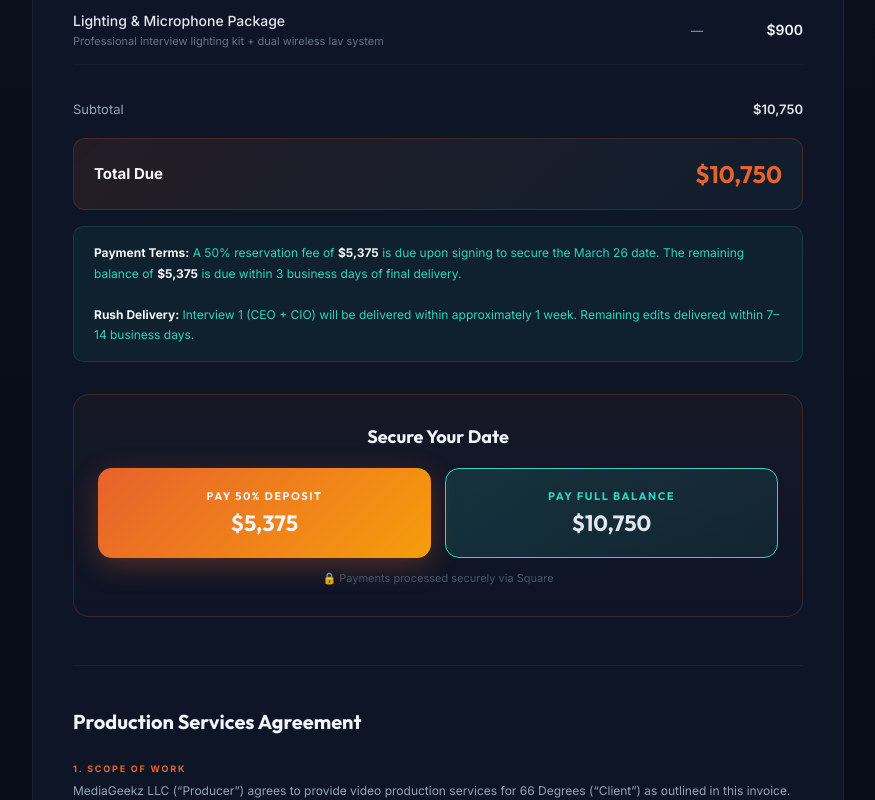
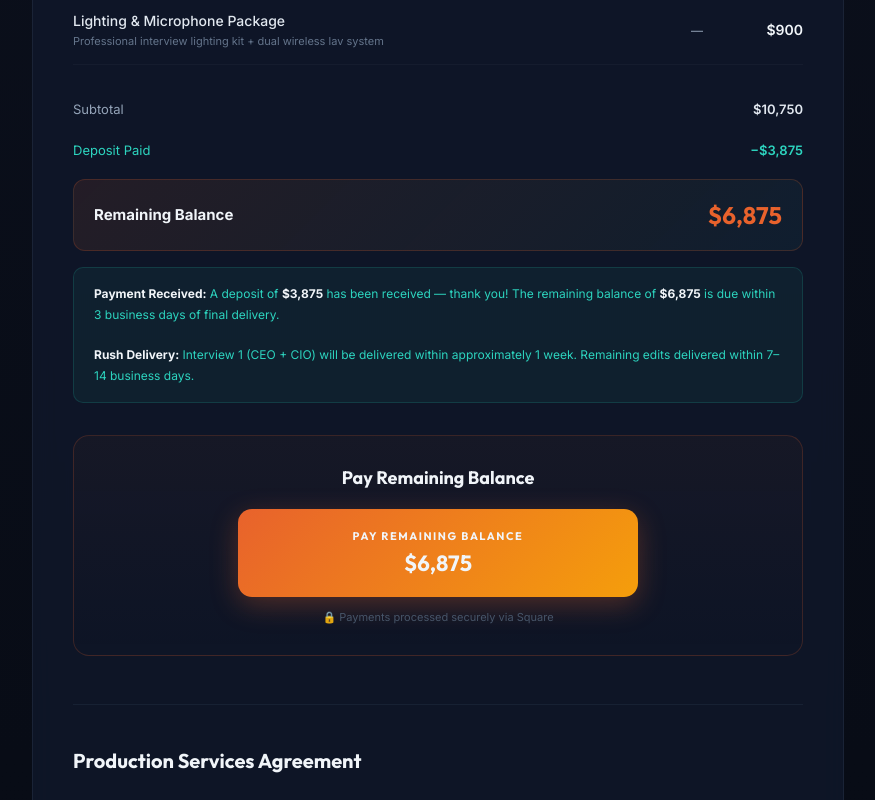
Before and after one commit to DanielSensual/Mediageekzquotes, a Next.js app: page /proposals/leadership-interviews/invoice in a window 1280 px wide. Shown: the part 1000-1800 px from the top of the page, without its empty margins (202-1077 px from the left). Built offline with nearby package versions, Linux system fonts and the light colour scheme.

Commit message:
Invoice: show $3,875 deposit paid, remaining balance $6,875 with Square checkout

```diff
--- a/app/proposals/leadership-interviews/invoice/page.js
+++ b/app/proposals/leadership-interviews/invoice/page.js
@@ -27,8 +27,8 @@ const LINE_ITEMS = [
 ];
 
 const SUBTOTAL = LINE_ITEMS.reduce((s, i) => s + i.amount, 0);
-const DEPOSIT_PERCENT = 50;
-const DEPOSIT = Math.round(SUBTOTAL * DEPOSIT_PERCENT / 100);
+const DEPOSIT_PAID = 3875;
+const REMAINING = SUBTOTAL - DEPOSIT_PAID;
 
 const fmt = (n) => '$' + n.toLocaleString('en-US');
 
@@ -44,16 +44,11 @@ export default function InvoicePage() {
         window.print();
     };
 
-    const handlePayment = (type) => {
-        const amount = type === 'deposit' ? DEPOSIT : SUBTOTAL;
-        const description = type === 'deposit'
-            ? 'MediaGeekz — Leadership Interviews (50% Deposit)'
-            : 'MediaGeekz — Leadership Interviews (Full Payment)';
-
+    const handlePayment = () => {
         const params = new URLSearchParams({
-            amount: amount.toString(),
-            desc: description,
-            type,
+            amount: REMAINING.toString(),
+            desc: 'MediaGeekz — Leadership Interviews (Remaining Balance)',
+            type: 'remaining',
         });
 
         window.location.href = `/checkout?${params.toString()}`;
@@ -556,46 +551,37 @@ export default function InvoicePage() {
                             <span className="total-label">Subtotal</span>
                             <span className="total-value">{fmt(SUBTOTAL)}</span>
                         </div>
+                        <div className="total-row">
+                            <span className="total-label" style={{ color: 'var(--teal)' }}>Deposit Paid</span>
+                            <span className="total-value" style={{ color: 'var(--teal)' }}>−{fmt(DEPOSIT_PAID)}</span>
+                        </div>
                         <div className="total-row highlight">
-                            <span className="total-label strong">Total Due</span>
-                            <span className="total-value big">{fmt(SUBTOTAL)}</span>
+                            <span className="total-label strong">Remaining Balance</span>
+                            <span className="total-value big">{fmt(REMAINING)}</span>
                         </div>
                     </div>
 
                     <div className="deposit-note">
-                        <strong>Payment Terms:</strong> A {DEPOSIT_PERCENT}% reservation fee of <strong>{fmt(DEPOSIT)}</strong> is due upon signing to secure the March 26 date. The remaining balance of <strong>{fmt(SUBTOTAL - DEPOSIT)}</strong> is due within 3 business days of final delivery.<br /><br />
+                        <strong>Payment Received:</strong> A deposit of <strong>{fmt(DEPOSIT_PAID)}</strong> has been received — thank you! The remaining balance of <strong>{fmt(REMAINING)}</strong> is due within 3 business days of final delivery.<br /><br />
                         <strong>Rush Delivery:</strong> Interview 1 (CEO + CIO) will be delivered within approximately 1 week. Remaining edits delivered within 7–14 business days.
                     </div>
 
                     {/* ── Payment Actions ── */}
                     <div className="payment-actions no-print">
-                        <div className="payment-title">Secure Your Date</div>
-                        <div className="payment-grid">
+                        <div className="payment-title">Pay Remaining Balance</div>
+                        <div style={{ display: 'flex', justifyContent: 'center' }}>
                             <button
                                 className="pay-btn deposit"
-                                onClick={() => handlePayment('deposit')}
+                                onClick={() => handlePayment()}
                                 disabled={!!loading}
+                                style={{ width: '100%', maxWidth: 400 }}
                             >
-                                {loading === 'deposit' ? (
+                                {loading ? (
                                     <span className="pay-spinner" />
                                 ) : (
                                     <>
-                                        <span className="pay-label">Pay 50% Deposit</span>
-                                        <span className="pay-amount">{fmt(DEPOSIT)}</span>
-                                    </>
-                                )}
-                            </button>
-                            <button
-                                className="pay-btn full"
-                                onClick={() => handlePayment('full')}
-                                disabled={!!loading}
-                            >
-                                {loading === 'full' ? (
-                                    <span className="pay-spinner" />
-                                ) : (
-                                    <>
-                                        <span className="pay-label">Pay Full Balance</span>
-                                        <span className="pay-amount">{fmt(SUBTOTAL)}</span>
+                                        <span className="pay-label">Pay Remaining Balance</span>
+                                        <span className="pay-amount">{fmt(REMAINING)}</span>
                                     </>
                                 )}
                             </button>
@@ -627,7 +613,7 @@ export default function InvoicePage() {
                         <div className="clause">
                             <div className="clause-num">3. Payment</div>
                             <div className="clause-text">
-                                Total project cost is <strong>{fmt(SUBTOTAL)}</strong>. A 50% reservation fee of <strong>{fmt(DEPOSIT)}</strong> is due upon execution of this agreement. The remaining balance of <strong>{fmt(SUBTOTAL - DEPOSIT)}</strong> is due within three (3) business days of final asset delivery. Payments may be made via bank transfer, credit card, or check.
+                                Total project cost is <strong>{fmt(SUBTOTAL)}</strong>. A deposit of <strong>{fmt(DEPOSIT_PAID)}</strong> has been received. The remaining balance of <strong>{fmt(REMAINING)}</strong> is due within three (3) business days of final asset delivery. Payments may be made via bank transfer, credit card, or check.
                             </div>
                         </div>
 
```
